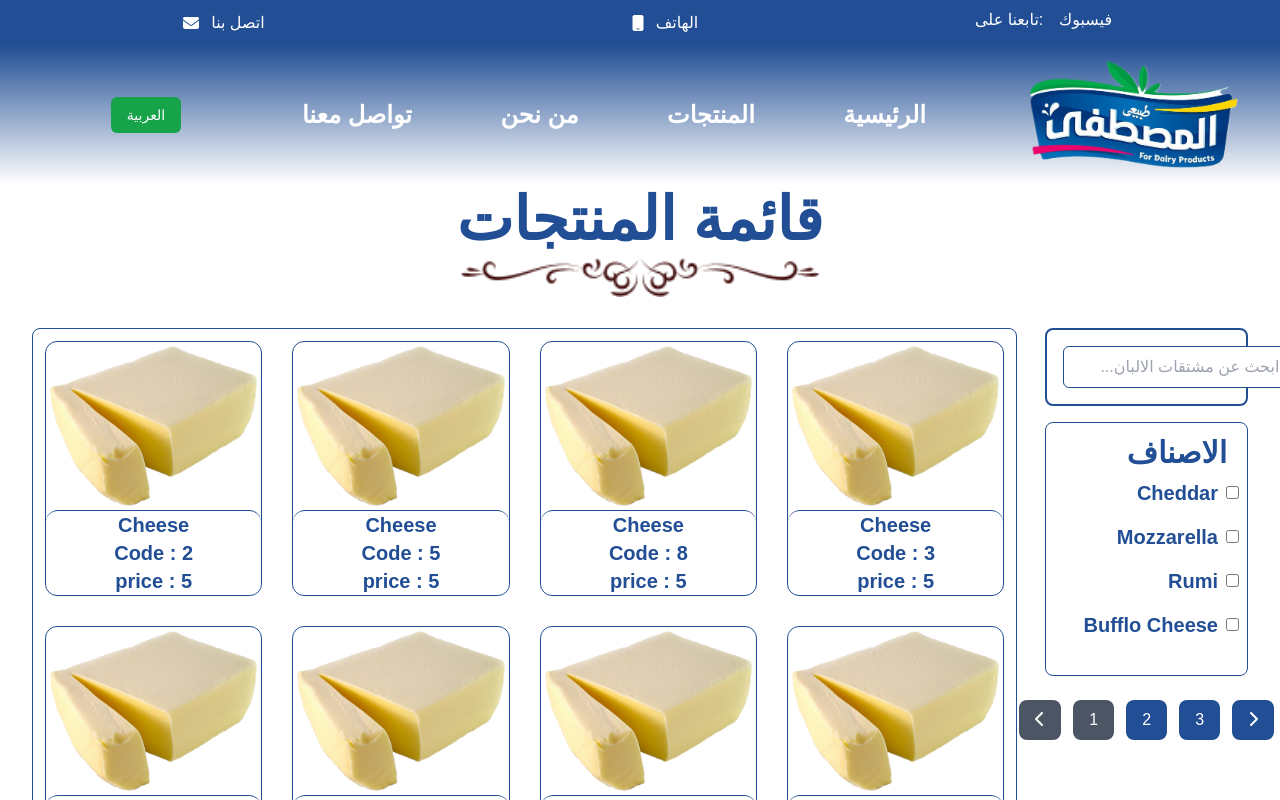
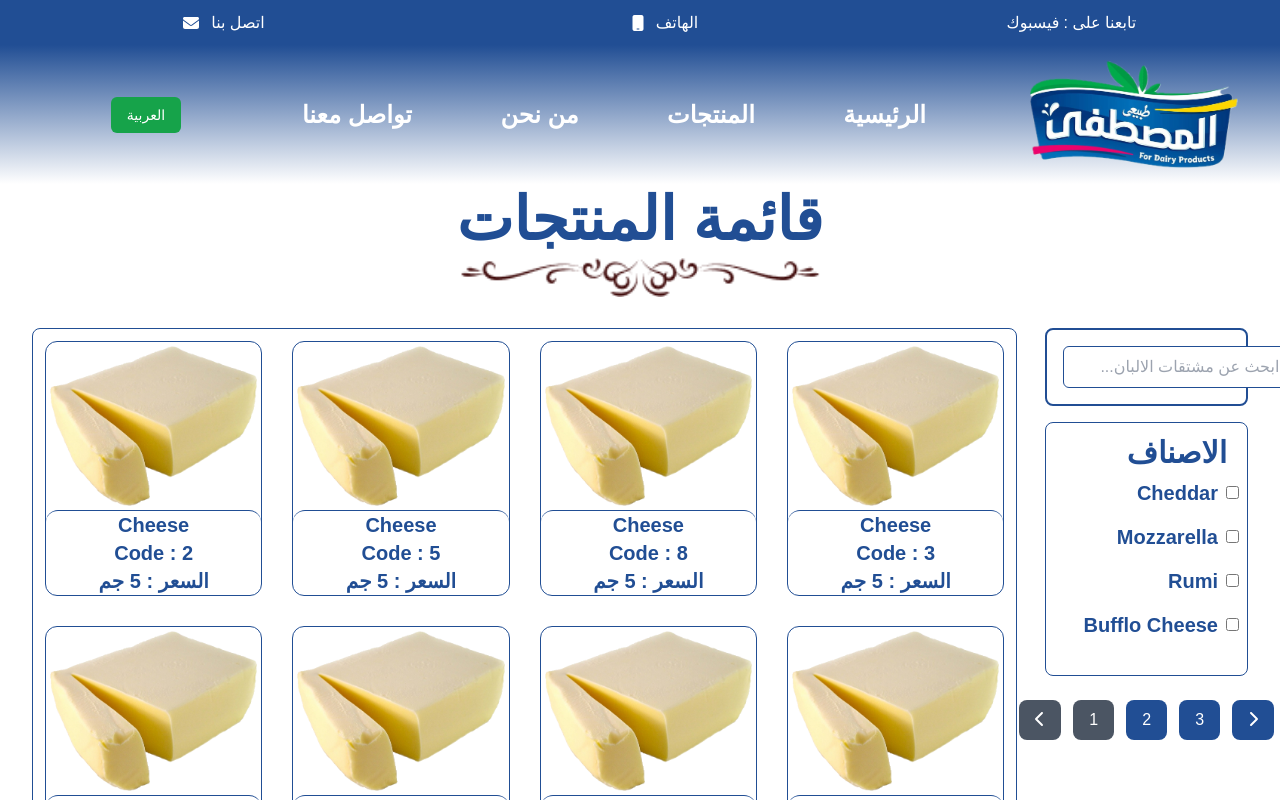
Before and after one commit to mahmoud2391997/almostafa-ecommerce, a Next.js app: page /productsList in a window 1280 px wide. Shown: the top 800 px of the page. Built offline with nearby package versions, Linux system fonts and the light colour scheme.

Commit message:
translations

```diff
--- a/components/Navbar.tsx
+++ b/components/Navbar.tsx
@@ -35,13 +35,13 @@ const Navbar = () => {
               <p className="ml-3 inline-block">{translations.phone}</p>
             </div>
             <div
-              className={"flex justify-center items-center" + direction ? "flex-row-reverse" : "flex-row"}
+              className={`flex justify-center items-center + ${direction == "rtl" ? "flex-row-reverse" : "flex-row"}`}
               style={{ width: 200, height: 30 }}
             >
-              <span className="inline-block w-[80px]">
+              <span className="inline-block w-[80px] ml-1">
                 {translations.followUs}
               </span>
-              <span className="ml-1">
+              <span>
                 <a href="">{translations.facebook}</a>
               </span>
             </div>
--- a/components/categories.tsx
+++ b/components/categories.tsx
@@ -1,3 +1,4 @@
+import { useLanguage } from "@/pages/languageContext";
 import Link from "next/link";
 import React from "react";
 
@@ -19,6 +20,8 @@ const categories = [
 ];
 
 const Categories: React.FC = () => {
+    const { translations } = useLanguage(); // Ensure direction is provided by useLanguage
+
   return (
     <div className="categories p-6 w-full">
       <div className="flex flex-wrap justify-between">
@@ -40,7 +43,7 @@ const Categories: React.FC = () => {
             </h3>
 <Link href={`/productsList/?category=${category.name}`}>
               <button onClick={()=>{}} className=" text-white mb-1 bg-[var(--foreground)] py-1 px-4 rounded">
-                View Products
+                {translations.viewProducts}
               </button>
 </Link>
           </div>
--- a/components/productCard.tsx
+++ b/components/productCard.tsx
@@ -1,3 +1,4 @@
+import { useLanguage } from "@/pages/languageContext";
 import React from "react";
 
 interface ProductCardProps {
@@ -13,6 +14,8 @@ const ProductCard: React.FC<ProductCardProps> = ({
   imageUrl,
   Id,
 }) => {
+      const { translations ,direction } = useLanguage(); // Ensure direction is provided by useLanguage
+
   return (
     <div
       className="   rounded-xl  border m-auto flex flex-col justify-between
@@ -29,7 +32,7 @@ const ProductCard: React.FC<ProductCardProps> = ({
 
                 <h3 className="text-center font-bold text-xl ">{title}</h3>
         <h3 className="text-center font-bold text-xl ">Code : {Id}</h3>
-        <p className="text-center font-bold text-xl">price : {price}</p>
+        <p className="text-center font-bold text-xl">{translations.price} : {price + (direction === "rtl" ? " جم" : " L.E")} </p>
       </div>
     </div>
   );
--- a/locales/ar/translation.json
+++ b/locales/ar/translation.json
@@ -5,10 +5,10 @@
     "products": "المنتجات",
     "about": "من نحن",
     "contactPage": "تواصل معنا",
-    "followUs": "تابعنا على:",
+    "followUs": " : تابعنا على",
     "email": "البريد الإلكتروني",
     "phone": "الهاتف",
-    "facebook": "فيسبوك",
+    "facebook": " فيسبوك",
     "language": "اللغة",
     "arabic": "العربية",
     "english": "الإنجليزية",
@@ -17,6 +17,8 @@
     "overview":"نظرة عامة",
     "categories":"الاصناف",
     "search":"...ابحث عن مشتقات الالبان",
-    "footer":"متجر المصطفي الالكتروني لمنتجات الالبان"
+    "footer":"متجر المصطفي الالكتروني لمنتجات الالبان",
+    "viewProducts":"عرض المنتجات",
+    "price":"السعر"
 
   }
--- a/locales/en/translation.json
+++ b/locales/en/translation.json
@@ -12,6 +12,7 @@
     "categories":"Categories",
     "productsList":"Products List",
     "search":"Search Dairy Derivatives...",
-    "footer":"Almostafa E-commerce For Dairy Products"
-
+    "footer":"Almostafa E-commerce For Dairy Products",
+    "viewProducts":"View Products",
+    "price":"Price"
   }
```
